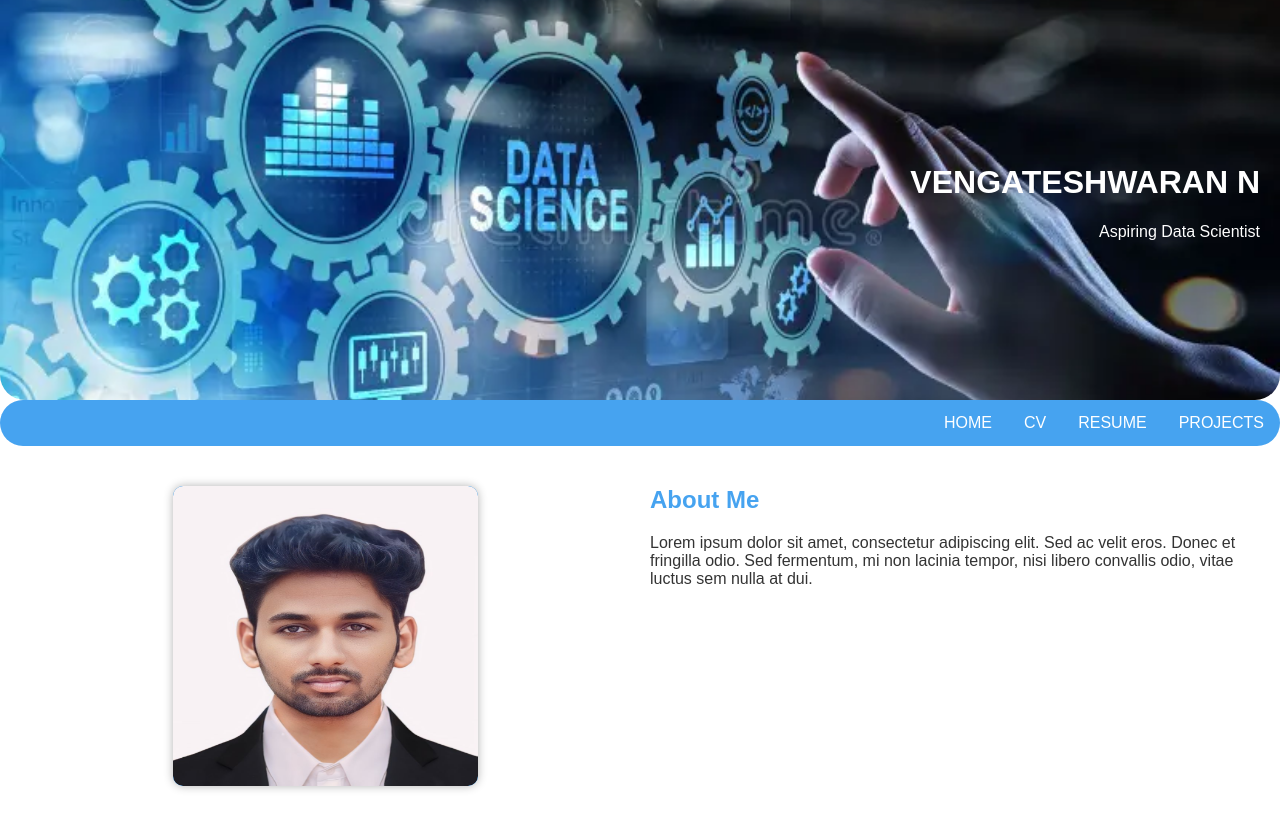
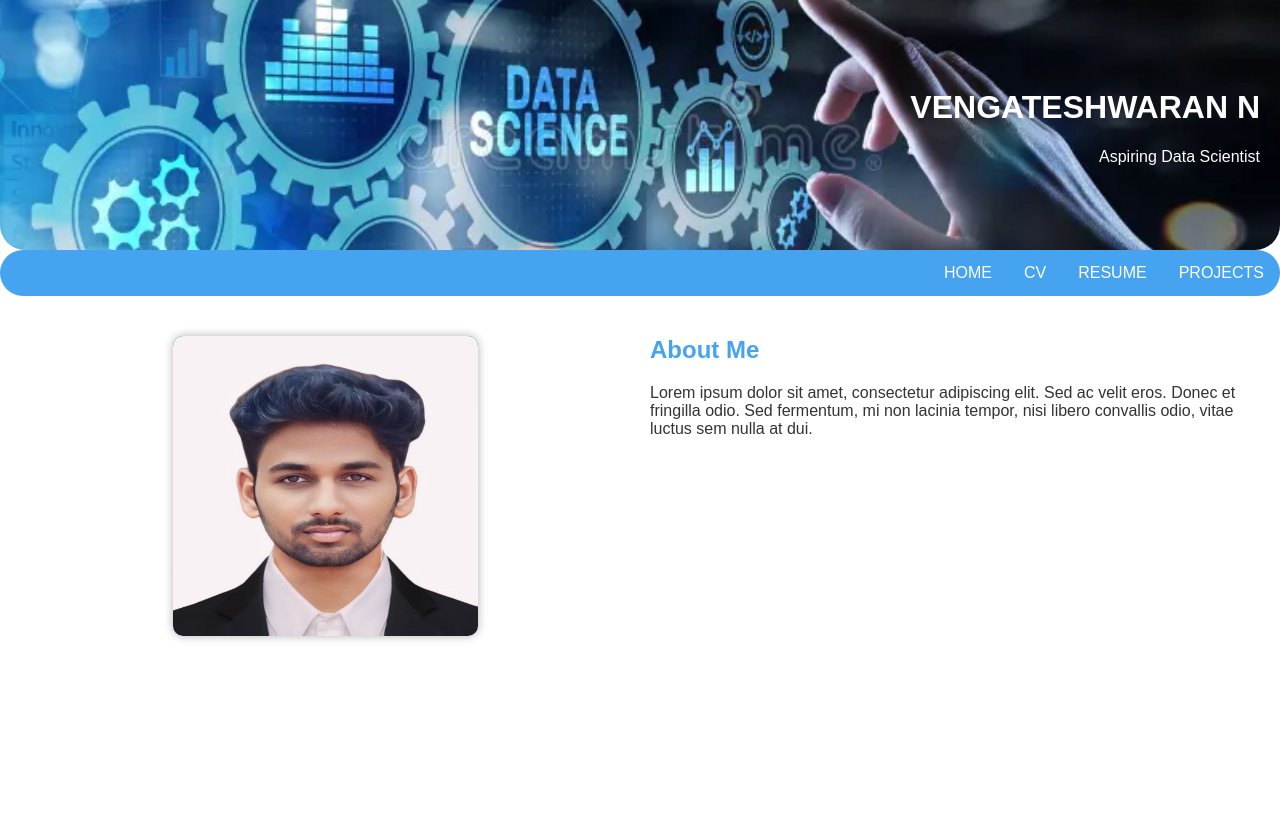
Before and after one commit to 003vengatesh/003vengatesh.github.io, a plain HTML site: page index.html in a window 1280 px wide. After the commit the page ends 800 px from the top, so only its background shows below. Drawn offline with Linux system fonts and the light colour scheme.

Commit message:
initial commit

```diff
--- a/styles.css
+++ b/styles.css
@@ -7,7 +7,7 @@ body, html {
 }
 
 .banner {
-    height: 50vh; /* Half of the viewport height */
+    height: 250px; /* Half of the viewport height */
     width: 100%;
     background-image: url('images/banner.jpg');
     background-size: cover;
```
